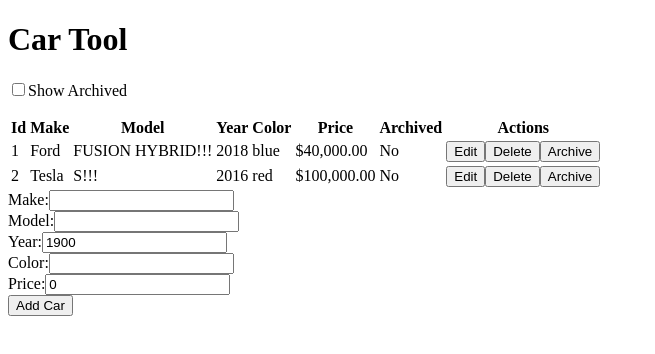
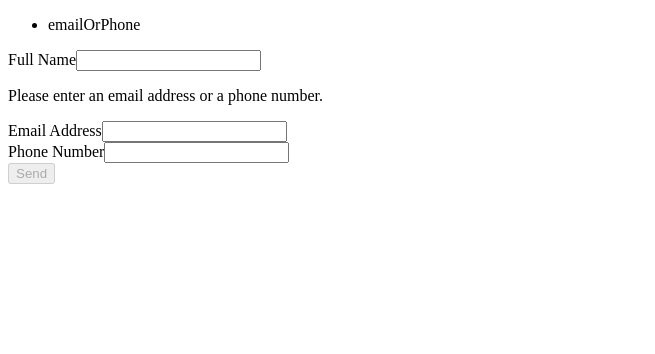
Before and after one commit to t4d-classes/angular_01062020, an Angular app in the folder demo-app/: page / in a window 1280 px wide. Shown: the top 354 px of the page, without its empty margins (0-655 px from the left). Built offline with nearby package versions, Linux system fonts and the light colour scheme.

Commit message:
add code demos

```diff
--- a/demo-app/src/app/app.component.html
+++ b/demo-app/src/app/app.component.html
@@ -1,3 +1,4 @@
 <!-- <app-color-home></app-color-home> -->
-<app-car-home></app-car-home>
+<!-- <app-car-home></app-car-home> -->
 <!-- <app-form-home></app-form-home> -->
+<app-contact-form></app-contact-form>
--- /dev/null
+++ b/demo-app/src/app/form-demo/components/contact-form/contact-form.component.html
@@ -0,0 +1,29 @@
+<ul>
+  <li *ngFor="let errorMessage of errorMessages">{{errorMessage}}</li>
+</ul>
+
+<form [formGroup]="contactForm">
+
+  <div>
+    <label>Full Name</label>
+    <input type="text" formControlName="fullName">
+  </div>
+
+  <p>Please enter an email address or a phone number.</p>
+
+  <div>
+    <label>Email Address</label>
+    <input type="text" formControlName="emailAddress">
+  </div>
+
+  <div>
+    <label>Phone Number</label>
+    <input type="text" formControlName="phoneNumber">
+  </div>
+
+  <button [disabled]="contactForm.invalid" (click)="displayFormContents()">
+    Send
+  </button>
+
+
+</form>
--- /dev/null
+++ b/demo-app/src/app/form-demo/components/contact-form/contact-form.component.ts
@@ -0,0 +1,54 @@
+import { Component, OnInit } from '@angular/core';
+import { FormGroup, AbstractControl, FormBuilder } from '@angular/forms';
+
+
+const isEmpty = (fc: AbstractControl) => {
+  return fc.value == null || String(fc.value).length === 0;
+}
+
+const emailOrPhoneValidator = (fg: FormGroup) => {
+
+  if (isEmpty(fg.get('emailAddress')) && isEmpty(fg.get('phoneNumber'))) {
+    return {
+      emailOrPhone: true
+    };
+  }
+
+  return null;
+}
+
+@Component({
+  selector: 'app-contact-form',
+  templateUrl: './contact-form.component.html',
+  styleUrls: ['./contact-form.component.css']
+})
+export class ContactFormComponent implements OnInit {
+
+  contactForm: FormGroup;
+
+  constructor(private fb: FormBuilder) { }
+
+  ngOnInit() {
+
+    this.contactForm = this.fb.group({
+      fullName: '',
+      emailAddress: '',
+      phoneNumber: '',
+    }, { validators: [ emailOrPhoneValidator ] });
+
+  }
+
+  displayFormContents() {
+    console.log(this.contactForm.value);
+  }
+
+  get errorMessages() {
+
+    if (!this.contactForm.errors) {
+      return [];
+    }
+
+    return Object.keys(this.contactForm.errors);
+  }
+
+}
--- a/demo-app/src/app/form-demo/form-demo.module.ts
+++ b/demo-app/src/app/form-demo/form-demo.module.ts
@@ -3,14 +3,15 @@ import { CommonModule } from '@angular/common';
 import { ReactiveFormsModule } from '@angular/forms';
 
 import { FormHomeComponent } from './components/form-home/form-home.component';
+import { ContactFormComponent } from './components/contact-form/contact-form.component';
 
 
 @NgModule({
-  declarations: [FormHomeComponent],
+  declarations: [FormHomeComponent, ContactFormComponent],
   imports: [
     CommonModule, ReactiveFormsModule
   ],
   // declaration export
-  exports: [FormHomeComponent]
+  exports: [FormHomeComponent, ContactFormComponent]
 })
 export class FormDemoModule { }
```
Also changed, not shown: demo-app/src/app/form-demo/components/contact-form/contact-form.component.css (added), 1 other file (tests, documents, lock files or other folders).
